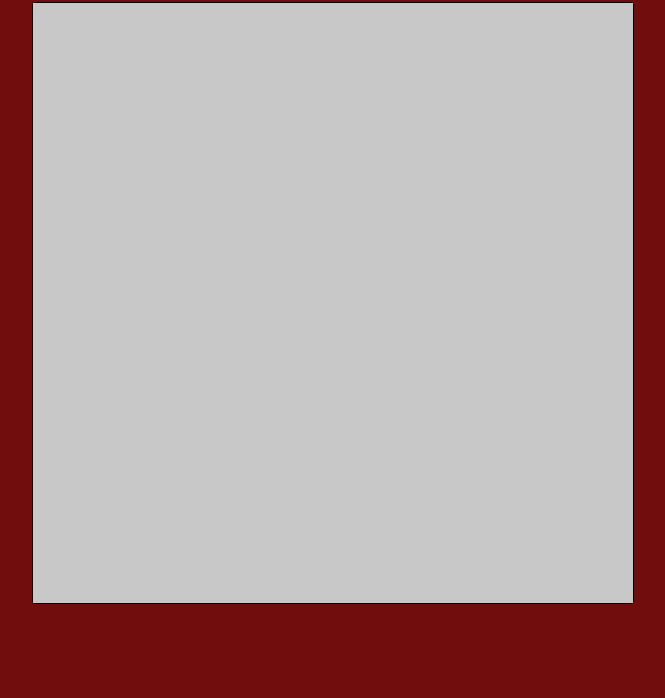
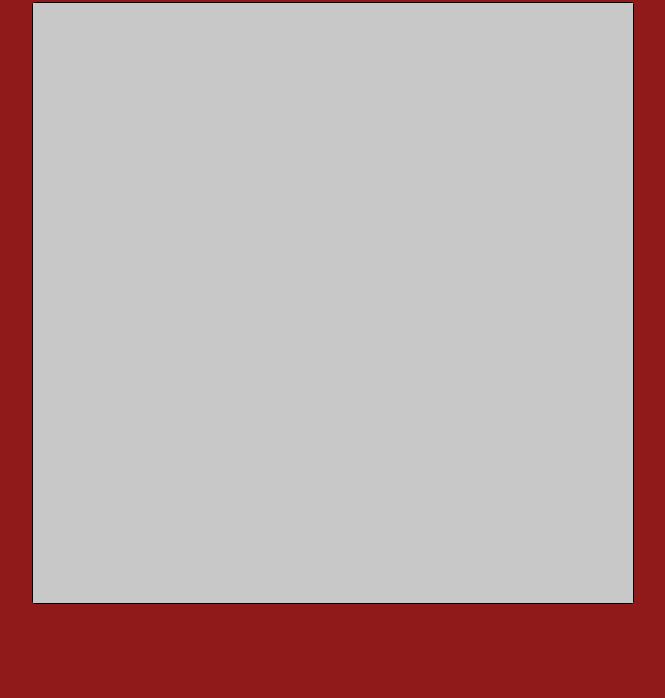
Before and after one commit to lousaint/etch-a-pad, a plain HTML site: page index.html in a window 1280 px wide. Shown: the part 102-800 px from the top of the page, without its empty margins (307-972 px from the left). Drawn offline with nearby package versions, Linux system fonts and the light colour scheme.

Commit message:
Lighten background color

```diff
--- a/styles/etchapad.css
+++ b/styles/etchapad.css
@@ -1,5 +1,5 @@
 body {
-  background-color: #710d0d;
+  background-color: #901919;
 }
 
 h1 {
```
